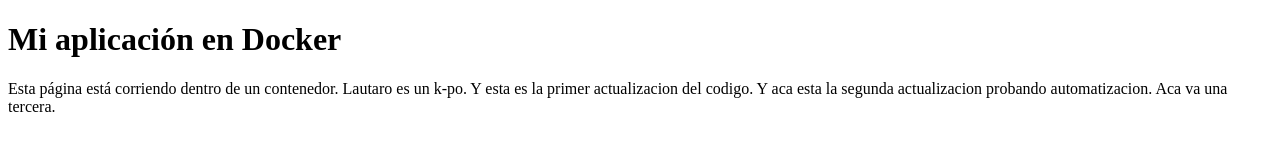
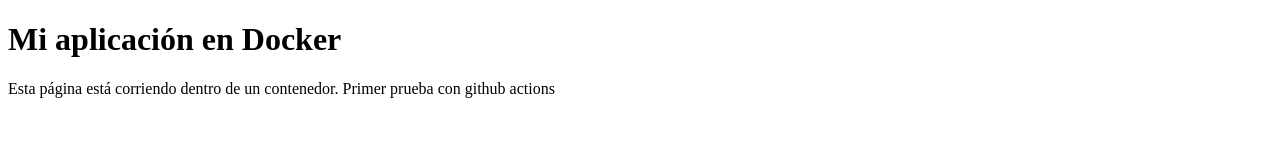
Before and after one commit to LautaroJulioArce/VPC, a plain HTML site: page app/index.html in a window 1280 px wide. Drawn offline with Linux system fonts and the light colour scheme.

Commit message:
actualizar aplicacion para probar despliegue automatico

```diff
--- a/app/index.html
+++ b/app/index.html
@@ -6,6 +6,6 @@
 </head>
 <body>
   <h1>Mi aplicación en Docker</h1>
-  <p>Esta página está corriendo dentro de un contenedor. Lautaro es un k-po. Y esta es la primer actualizacion del codigo. Y aca esta la segunda actualizacion probando automatizacion. Aca va una tercera.</p>
+  <p>Esta página está corriendo dentro de un contenedor. Primer prueba con github actions</p>
 </body>
 </html>
```
